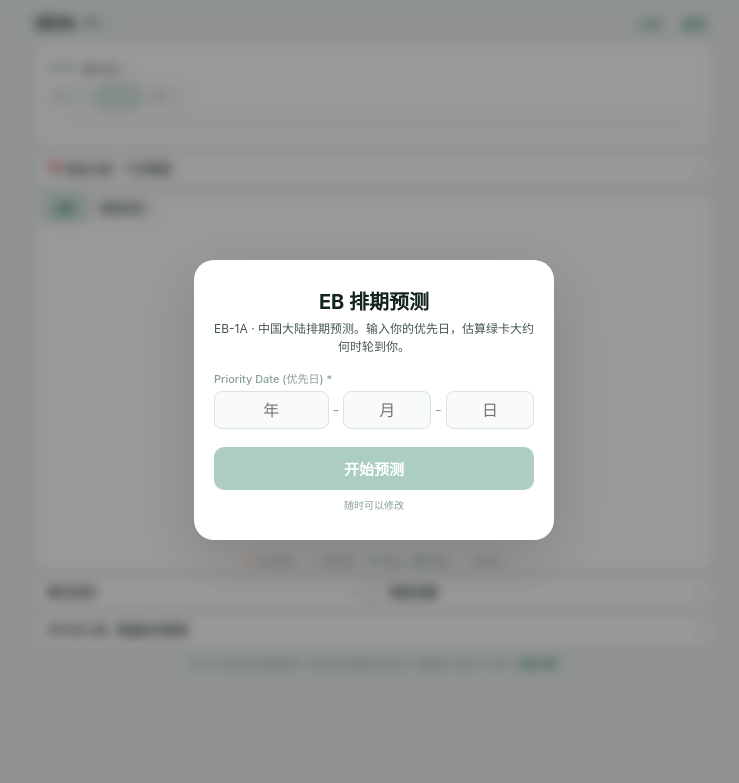
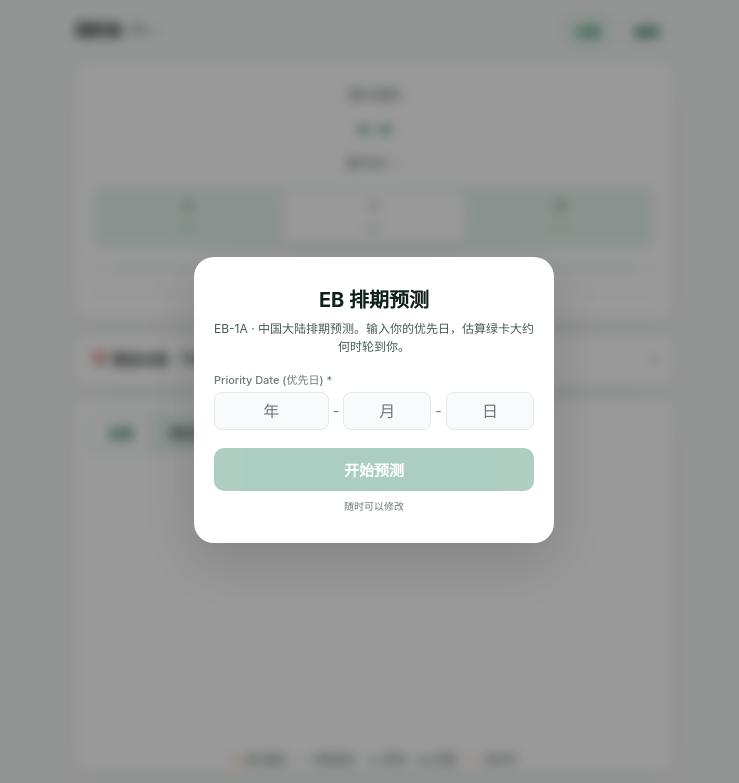
Before and after one commit to djzoom/EB1A, a plain HTML site: page index.html in a window 1280 px wide. Shown: the top 783 px of the page, without its empty margins (266-1005 px from the left). Drawn offline with Linux system fonts and the light colour scheme.

Commit message:
UI 重设计(Path A 第一批)：设计令牌 + 英雄区 + 分段控件 + 全宽卡片
- 设计令牌：色彩角色化(对比达标)、字阶基线(15/1.55)、间距(12/16/22)、
  圆角16、柔和双层阴影
- 英雄区：居中'预计排到'+34px 大日期+副标题(截图友好)
- 快/中/慢 改 iOS 风格分段控件；走势/等待 tab 同款分段控件
- 卡片间距统一(12px gap)、内边距加大；底部折叠改全宽堆叠、标题14px
- 头部标题加重(19/800)、分享/编辑做成描边胶囊(≥34/40 触控)
- A/B 状态行、进度条、图例、页脚 字号与对比上调；修复 coarse 下 .stat 布局冲突

未动：欢迎弹窗/内联输入(step③, 较高风险, 后续)；模型与图表绘制逻辑零改动。

https://claude.ai/code/session_013Xqo9otbkvmVMSzwMXG989

```diff
--- a/index.html
+++ b/index.html
@@ -8,26 +8,27 @@
 <style>
   * { box-sizing: border-box; margin: 0; padding: 0; -webkit-tap-highlight-color: transparent; }
   :root {
-    --bg: #eef4f0; --card: #fff; --border: #d7e5dd;
-    --text: #13241c; --text2: #45574e; --text3: #8aa093;
-    --blue: #15734f; --blue-light: #c2e3d4; --blue-bg: #e7f4ee;
-    --orange: #f59e0b; --orange-light: #fef3c7;
-    --green: #10b981; --green-light: #d1fae5;
-    --red: #ef4444; --red-light: #fee2e2;
-    --shadow: 0 1px 3px rgba(16,80,55,0.07); --shadow-lg: 0 4px 14px rgba(16,80,55,0.10);
-    --radius: 12px;
+    --bg: #f6f8f7; --card: #fff; --border: #e3ebe6;
+    --text: #0f1f19; --text2: #475a51; --text3: #6b7d73;
+    --blue: #15734f; --blue-light: #bfe0d0; --blue-bg: #e7f4ee;
+    --orange: #dd8324; --orange-light: #fdf0dc;
+    --green: #10b981; --green-light: #d6f3e6;
+    --red: #e0463a; --red-light: #fdecea;
+    --shadow: 0 1px 2px rgba(16,40,30,0.05), 0 10px 28px -16px rgba(16,40,30,0.16);
+    --shadow-lg: 0 12px 34px -12px rgba(16,40,30,0.20);
+    --radius: 16px;
   }
-  html, body { background: var(--bg); color: var(--text); font-family: -apple-system, BlinkMacSystemFont, "PingFang SC", "Microsoft YaHei", sans-serif; -webkit-font-smoothing: antialiased; font-size: 14px; line-height: 1.4; }
-  body { padding: 8px; padding-top: calc(8px + env(safe-area-inset-top)); padding-bottom: calc(8px + env(safe-area-inset-bottom)); }
-  .app { max-width: 680px; margin: 0 auto; }
+  html, body { background: var(--bg); color: var(--text); font-family: -apple-system, BlinkMacSystemFont, "PingFang SC", "Microsoft YaHei", sans-serif; -webkit-font-smoothing: antialiased; font-size: 15px; line-height: 1.55; }
+  body { padding: 12px; padding-top: calc(12px + env(safe-area-inset-top)); padding-bottom: calc(16px + env(safe-area-inset-bottom)); }
+  .app { max-width: 600px; margin: 0 auto; }
 
-  .topbar { display: flex; align-items: center; gap: 8px; padding: 4px 2px; margin-bottom: 4px; flex-wrap: wrap; }
-  .topbar h1 { font-size: 16px; font-weight: 700; }
-  .badge { background: var(--blue); color: #fff; padding: 1px 8px; border-radius: 12px; font-size: 10px; font-weight: 700; }
-  .topbar-info { flex: 1; font-size: 12px; color: var(--text2); white-space: nowrap; overflow: hidden; text-overflow: ellipsis; }
-  .topbar-info .dist { color: var(--orange); font-weight: 600; margin-left: 6px; font-size: 11px; }
-  .text-btn { background: none; border: none; color: var(--blue); font-size: 12px; font-weight: 500; cursor: pointer; font-family: inherit; padding: 2px 6px; }
-  .text-btn:hover { text-decoration: underline; }
+  .topbar { display: flex; align-items: center; gap: 8px; padding: 2px 2px 6px; margin-bottom: 8px; }
+  .topbar h1 { font-size: 19px; font-weight: 800; letter-spacing: -0.3px; color: var(--text); }
+  .topbar-info { flex: 1; min-width: 0; font-size: 12.5px; color: var(--text2); white-space: nowrap; overflow: hidden; text-overflow: ellipsis; }
+  .topbar-info .dist { color: var(--orange); font-weight: 600; margin-left: 6px; font-size: 12px; }
+  .text-btn { background: none; border: 1px solid var(--border); color: var(--blue); font-size: 12.5px; font-weight: 600; cursor: pointer; font-family: inherit; padding: 6px 12px; border-radius: 999px; min-height: 34px; transition: background 0.15s, border-color 0.15s; }
+  .text-btn:hover { background: var(--blue-bg); border-color: var(--blue-light); }
+  #share-btn { background: var(--blue-bg); border-color: var(--blue-light); }
 
   .profile-edit { display: none; background: var(--card); border: 1px solid var(--border); border-radius: var(--radius); padding: 10px 12px; margin-bottom: 4px; box-shadow: var(--shadow); }
   .profile-edit.active { display: block; }
@@ -51,7 +52,7 @@
   .pe-btn-secondary { background: #f3f4f6; color: var(--text2); border: 1px solid var(--border); }
   .hidden { display: none !important; }
 
-  .result { background: var(--card); border: 1px solid var(--border); border-radius: var(--radius); padding: 8px 12px; margin-bottom: 4px; box-shadow: var(--shadow); }
+  .result { background: var(--card); border: 1px solid var(--border); border-radius: var(--radius); padding: 22px 18px 16px; margin-bottom: 12px; box-shadow: var(--shadow); }
   .congrats { display: flex; gap: 10px; align-items: center; background: linear-gradient(135deg, var(--green-light), var(--blue-bg)); border: 1px solid var(--blue-light); border-radius: 10px; padding: 10px 12px; margin-bottom: 8px; }
   .congrats[hidden] { display: none; }
   .congrats .confetti { font-size: 28px; line-height: 1; flex-shrink: 0; animation: congrats-pop 1.2s ease-in-out infinite; }
@@ -59,33 +60,33 @@
   .congrats-sub { font-size: 11.5px; color: var(--text2); line-height: 1.5; }
   .congrats-sub b { color: var(--text); }
   @keyframes congrats-pop { 0%,100% { transform: scale(1) rotate(-6deg); } 50% { transform: scale(1.18) rotate(8deg); } }
-  .result-main { display: flex; align-items: baseline; gap: 8px; margin-bottom: 4px; }
-  .result-date { font-size: 22px; font-weight: 800; color: var(--blue); font-variant-numeric: tabular-nums; letter-spacing: -0.5px; }
-  .result-sub { font-size: 12px; color: var(--text2); }
-  .result-chips { display: flex; gap: 4px; margin-bottom: 5px; }
-  .stat { padding: 2px 8px; border-radius: 8px; font-size: 11px; cursor: pointer; border: 1.5px solid var(--border); background: #f9fafb; transition: all 0.15s; }
-  .stat:hover { border-color: var(--blue); }
-  .stat.selected { border-color: var(--blue); background: var(--blue-bg); }
-  .stat small { color: var(--text3); }
-  .stat b { font-weight: 700; font-variant-numeric: tabular-nums; }
+  .result-main { text-align: center; margin-bottom: 14px; }
+  .result-lead { font-size: 13px; font-weight: 500; color: var(--text2); margin-bottom: 4px; }
+  .result-date { display: block; font-size: 34px; line-height: 1.1; font-weight: 800; color: var(--blue); font-variant-numeric: tabular-nums; letter-spacing: -0.5px; }
+  .result-sub { display: block; font-size: 13px; color: var(--text2); margin-top: 6px; }
+  /* 快/中/慢 分段控件 */
+  .result-chips { display: grid; grid-template-columns: repeat(3, 1fr); gap: 4px; background: var(--blue-bg); padding: 4px; border-radius: 12px; margin-bottom: 12px; }
+  .stat { display: flex; flex-direction: column; align-items: center; gap: 1px; padding: 7px 4px; border-radius: 9px; cursor: pointer; border: none; background: transparent; transition: background 0.15s, box-shadow 0.15s; }
+  .stat.selected { background: var(--card); box-shadow: var(--shadow); }
+  .stat small { color: var(--text3); font-size: 11px; }
+  .stat b { font-weight: 700; font-size: 14px; font-variant-numeric: tabular-nums; }
   .stat.green b { color: var(--green); }
   .stat.blue b { color: var(--blue); }
   .stat.orange b { color: var(--orange); }
-  .result-bar { display: flex; align-items: center; gap: 6px; font-size: 10px; color: var(--text3); }
-  .bar-track { flex: 1; height: 4px; background: #f0f0f0; border-radius: 2px; overflow: hidden; }
-  .bar-fill { height: 100%; background: linear-gradient(90deg, var(--green), var(--blue)); border-radius: 2px; transition: width 0.6s; }
-  .bar-note { font-size: 10px; color: var(--text3); text-align: center; margin-top: 1px; }
-  .ab-status { font-size: 11px; color: var(--text2); margin-top: 6px; padding-top: 6px; border-top: 1px solid var(--border); text-align: center; line-height: 1.6; }
-  .ab-status b { font-variant-numeric: tabular-nums; }
+  .result-bar { display: flex; align-items: center; gap: 8px; font-size: 11px; color: var(--text3); }
+  .bar-track { flex: 1; height: 6px; background: var(--blue-bg); border-radius: 999px; overflow: hidden; }
+  .bar-fill { height: 100%; background: linear-gradient(90deg, var(--green), var(--blue)); border-radius: 999px; transition: width 0.6s; }
+  .bar-note { font-size: 11px; color: var(--text3); text-align: center; margin-top: 4px; }
+  .ab-status { font-size: 12px; color: var(--text2); margin-top: 14px; padding-top: 12px; border-top: 1px solid var(--border); text-align: center; line-height: 1.7; }
+  .ab-status b { color: var(--text); font-variant-numeric: tabular-nums; }
   .ab-status .open { color: var(--blue); font-weight: 700; }
   .ab-status .ab-sep { color: var(--text3); margin: 0 6px; }
 
-  .chart-panel { background: var(--card); border: 1px solid var(--border); border-radius: var(--radius); margin-bottom: 4px; box-shadow: var(--shadow); overflow: hidden; }
-  .chart-head { display: flex; align-items: center; padding: 4px 8px 0; gap: 4px; }
-  .chart-modes { display: flex; gap: 2px; flex: 1; }
-  .mode-btn { padding: 3px 10px; border-radius: 6px; font-size: 11px; font-weight: 600; cursor: pointer; border: 1.5px solid var(--border); background: #f9fafb; color: var(--text2); font-family: inherit; transition: all 0.15s; }
-  .mode-btn.active { border-color: var(--blue); background: var(--blue-bg); color: var(--blue); }
-  .mode-btn:hover { border-color: var(--blue); }
+  .chart-panel { background: var(--card); border: 1px solid var(--border); border-radius: var(--radius); margin-bottom: 12px; box-shadow: var(--shadow); overflow: hidden; }
+  .chart-head { display: flex; align-items: center; padding: 14px 14px 0; gap: 4px; }
+  .chart-modes { display: inline-flex; gap: 3px; background: var(--blue-bg); padding: 3px; border-radius: 10px; }
+  .mode-btn { padding: 7px 16px; border-radius: 8px; font-size: 13px; font-weight: 600; cursor: pointer; border: none; background: transparent; color: var(--text2); font-family: inherit; transition: background 0.15s, box-shadow 0.15s, color 0.15s; }
+  .mode-btn.active { background: var(--card); color: var(--blue); box-shadow: var(--shadow); }
   .chart-actions { display: flex; gap: 2px; }
   .act-btn { padding: 3px 8px; border-radius: 6px; font-size: 10px; font-weight: 500; cursor: pointer; border: 1px solid var(--border); background: var(--blue-bg); color: var(--blue); font-family: inherit; }
   .act-btn:hover { background: var(--blue-light); }
@@ -98,7 +99,7 @@
   .chart-tooltip .tt-row { display: flex; gap: 6px; align-items: center; }
   .chart-tooltip .tt-label { color: var(--text3); font-size: 10px; }
   .chart-tooltip .tt-val { font-weight: 600; }
-  .legend { display: flex; gap: 10px; justify-content: center; padding: 4px 0 3px; font-size: 10px; color: var(--text3); }
+  .legend { display: flex; flex-wrap: wrap; gap: 6px 12px; justify-content: center; padding: 8px 12px 4px; font-size: 11.5px; color: var(--text2); }
   .leg { display: flex; align-items: center; gap: 3px; }
   .leg i { display: inline-block; width: 12px; height: 2px; border-radius: 1px; }
   .leg i.band { height: 6px; opacity: 0.5; }
@@ -114,20 +115,20 @@
   .chart-tooltip .tt-sname { color: var(--text3); font-size: 10px; min-width: 14px; }
   .chart-tooltip .tt-sval { font-weight: 600; font-size: 11px; font-variant-numeric: tabular-nums; }
 
-  .bottom-row { display: flex; gap: 4px; margin-bottom: 4px; }
-  .about-card { display: block; margin-bottom: 4px; }
-  .btm-detail { flex: 1; background: var(--card); border: 1px solid var(--border); border-radius: var(--radius); box-shadow: var(--shadow); }
-  .btm-detail summary { padding: 8px 12px; font-size: 12px; font-weight: 600; color: var(--text2); cursor: pointer; list-style: none; display: flex; align-items: center; justify-content: space-between; }
+  .bottom-row { display: block; margin-bottom: 0; }
+  .about-card { display: block; }
+  .btm-detail { display: block; background: var(--card); border: 1px solid var(--border); border-radius: var(--radius); box-shadow: var(--shadow); margin-bottom: 12px; }
+  .btm-detail summary { padding: 15px 16px; font-size: 14px; font-weight: 600; color: var(--text); cursor: pointer; list-style: none; display: flex; align-items: center; justify-content: space-between; }
   .btm-detail summary::-webkit-details-marker { display: none; }
   .btm-detail summary::after { content: '▾'; color: var(--text3); font-size: 10px; }
   .btm-detail[open] summary::after { content: '▴'; }
   .btm-detail[open] summary { border-bottom: 1px solid var(--border); }
-  .explain-content { padding: 10px 12px; font-size: 12px; color: var(--text2); line-height: 1.6; }
+  .explain-content { padding: 4px 16px 16px; font-size: 13.5px; color: var(--text2); line-height: 1.7; }
   .explain-content p { margin: 0 0 7px; }
   .explain-content p:last-child { margin-bottom: 0; }
   .explain-content .step { font-weight: 700; color: var(--blue); }
   .explain-content .explain-note { font-size: 11px; color: var(--text3); border-top: 1px solid var(--border); padding-top: 6px; margin-top: 2px; }
-  .settings-content { padding: 10px 12px; }
+  .settings-content { padding: 4px 16px 16px; }
   .settings-hint { font-size: 11px; color: var(--text3); margin-bottom: 10px; line-height: 1.5; }
   .presets { display: grid; grid-template-columns: repeat(3, 1fr); gap: 6px; margin-bottom: 10px; }
   .preset { padding: 6px; background: #f9fafb; border: 1.5px solid var(--border); border-radius: 8px; cursor: pointer; font-family: inherit; text-align: center; transition: all 0.15s; color: var(--text); }
@@ -159,9 +160,9 @@
   .source-popup .sp-close { position: absolute; top: 8px; right: 10px; color: var(--text3); cursor: pointer; font-size: 14px; }
   .source-chip { background: var(--blue-bg); color: var(--blue); padding: 1px 5px; border-radius: 3px; font-size: 9px; font-weight: 500; display: inline-block; margin: 1px; }
 
-  .footer { font-size: 10px; color: var(--text3); text-align: center; padding: 4px; }
+  .footer { font-size: 12px; color: var(--text3); text-align: center; padding: 12px 8px 4px; line-height: 1.6; }
   .footer a, .explain-content a { color: var(--blue); text-decoration: none; font-weight: 600; }
-  .touch-hint { display: none; font-size: 10px; color: var(--text3); text-align: center; padding: 0 0 5px; }
+  .touch-hint { display: none; font-size: 11.5px; color: var(--text3); text-align: center; padding: 2px 0 8px; }
 
   .modal-overlay { position: fixed; inset: 0; z-index: 9999; background: rgba(0,0,0,0.4); backdrop-filter: blur(6px); display: flex; align-items: center; justify-content: center; opacity: 1; transition: opacity 0.3s; }
   .modal-overlay.out { opacity: 0; pointer-events: none; }
@@ -194,9 +195,8 @@
     .mode-btn, .act-btn, .pe-btn, .text-btn {
       min-height: 40px; display: inline-flex; align-items: center; justify-content: center;
     }
-    .stat { min-height: 36px; display: inline-flex; align-items: center; gap: 4px; padding: 4px 12px; }
-    .btm-detail summary { padding: 14px 12px; }
-    .preset { padding: 12px 6px; }
+    .stat { min-height: 48px; padding: 8px 4px; }
+    .btm-detail summary { padding: 16px; }
     .modal-box .start-btn { padding: 14px; }
     /* declutter chart toolbar: presets (聚焦/全图) replace manual zoom buttons */
     .zoom-ctrls { display: none; }
@@ -269,6 +269,7 @@
       </div>
     </div>
     <div class="result-main">
+      <div class="result-lead">预计排到</div>
       <span class="result-date" id="hero-value">--</span>
       <span class="result-sub" id="hero-sub">距今约 --</span>
     </div>
```
